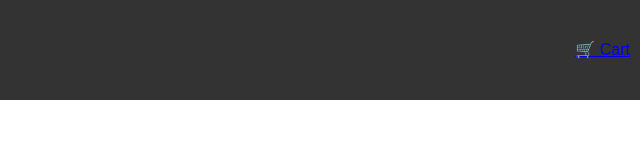
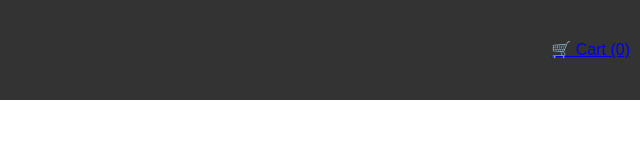
Before and after one commit to E5222039/e-commerce-web, a website: page public/index.html in a window 1280 px wide. Shown: the full height of the page, 640-1280 px from the left. Drawn offline with Linux system fonts and the light colour scheme.

Commit message:
Update index.html

```diff
--- a/public/index.html
+++ b/public/index.html
@@ -8,12 +8,11 @@
 <body>
   <header>
     <h1>MyShop</h1>
-        <a href="cart.html" id="cart">🛒 Cart</a>
+    <a href="cart.html" id="cart">🛒 Cart (0)</a>
   </header>
 
   <div id="user-info"></div>
   <main id="product-grid"></main>
-
   <script src="script.js"></script>
 </body>
 </html>
```
Lines whose indentation alone changed are shown as unchanged.
